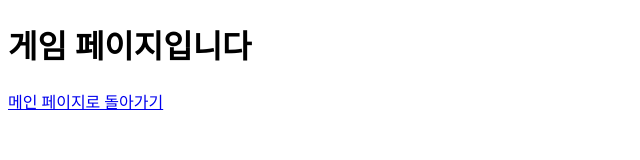
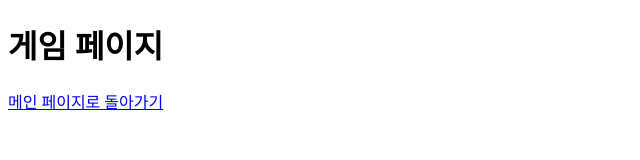
Before and after one commit to baanbaek/arcade, a plain HTML site: page game.html in a window 1280 px wide. Shown: the whole page, without its empty margins (0-640 px from the left). Drawn offline with Linux system fonts and the light colour scheme.

Commit message:
v0.01
test

```diff
--- a/game.html
+++ b/game.html
@@ -5,7 +5,8 @@
   <title>게임 페이지</title>
 </head>
 <body>
-  <h1>게임 페이지입니다</h1>
+  <h1>게임 페이지</h1>
+
   <p><a href="index.html">메인 페이지로 돌아가기</a></p>
 </body>
 </html>
```
Also changed, not shown: index.html (+2 -0 lines).
